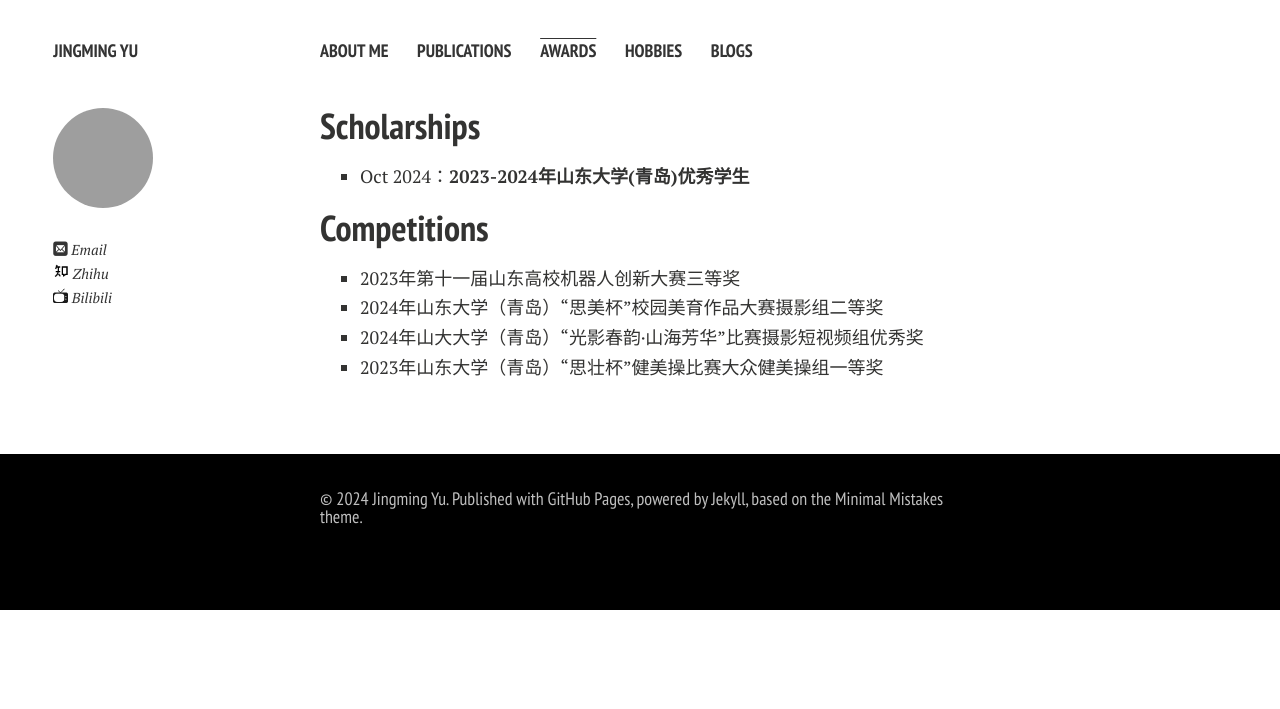
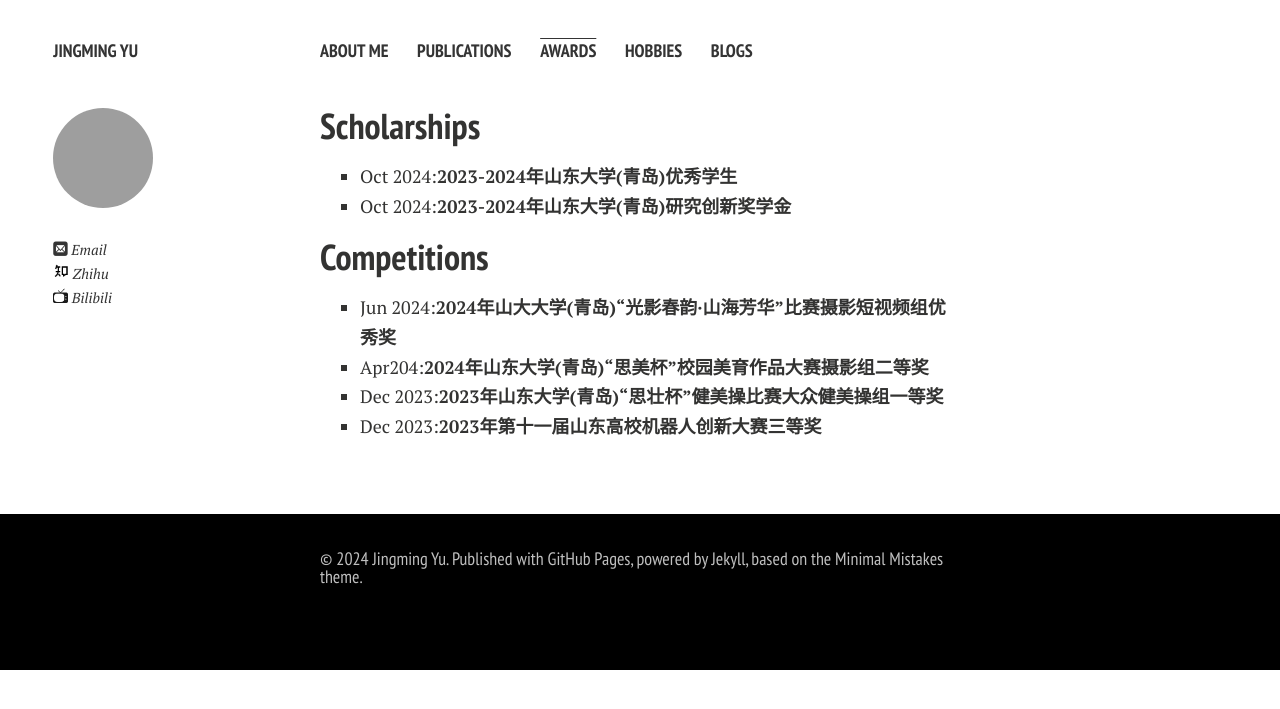
Before and after one commit to yjm1849819727/yjm1849819727.github.io, a Jekyll site: the page built from awards.md, in a window 1280 px wide. Shown: the top 709 px of the page. Built offline with Jekyll 4.4.1, drawn with Linux system fonts in a browser that asks for light colours; nearby versions of some CDN libraries; comment, search, counter and statistics services are not loaded; a style sheet for code colours, icons or effects is not loaded.

Commit message:
Update awards.md

```diff
--- a/awards.md
+++ b/awards.md
@@ -8,13 +8,14 @@ title: Awards
 
 ## Scholarships
 
-- Oct 2024：**2023-2024年山东大学(青岛)优秀学生**
+- Oct 2024:**2023-2024年山东大学(青岛)优秀学生**
+- Oct 2024:**2023-2024年山东大学(青岛)研究创新奖学金**
 
 ## Competitions
-- 2023年第十一届山东高校机器人创新大赛三等奖
-- 2024年山东大学（青岛）“思美杯”校园美育作品大赛摄影组二等奖
-- 2024年山大大学（青岛）“光影春韵·山海芳华”比赛摄影短视频组优秀奖
-- 2023年山东大学（青岛）“思壮杯”健美操比赛大众健美操组一等奖
+- Jun 2024:**2024年山大大学(青岛)“光影春韵·山海芳华”比赛摄影短视频组优秀奖**
+- Apr204:**2024年山东大学(青岛)“思美杯”校园美育作品大赛摄影组二等奖**
+- Dec 2023:**2023年山东大学(青岛)“思壮杯”健美操比赛大众健美操组一等奖**
+- Dec 2023:**2023年第十一届山东高校机器人创新大赛三等奖**
 
 
 <!-- ## Honors
```
